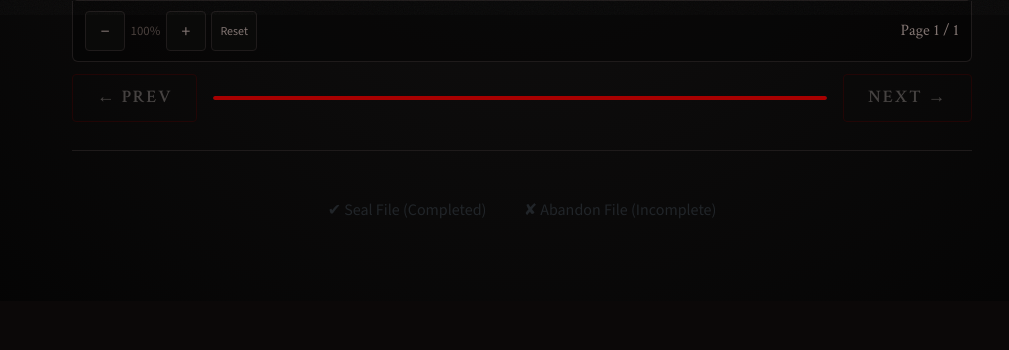
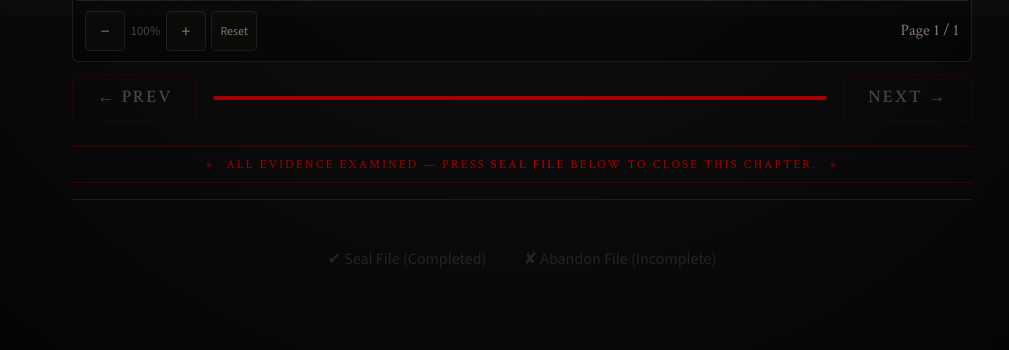
Before and after one commit to Navaneeth433/Murdermystery, a Flask app: template templates/content.html in a window 1280 px wide. Shown: the part 861-1211 px from the top of the page, without its empty margins (118-1127 px from the left). Before the commit the page ends 1079 px from the top, so only its background shows below. Run offline with Flask 3, Linux system fonts and the light colour scheme; tables that the repository leaves empty hold one stand-in row (values such as "Sample post"); the template is opened without the code that fills it: values that come from a table or form of the project are taken from there, most other values are stand-ins (such as "Sample title", 1, 10 or a date in 2020); grey boxes marked "Sample" are stand-in pictures.

Commit message:
feat: contextual hint banner + button pulse on last evidence page

```diff
--- a/templates/content.html
+++ b/templates/content.html
@@ -276,6 +276,60 @@
       max-height: 50vh;
     }
   }
+
+  /* ── Last-page hint banner ── */
+  .cv-hint-banner {
+    display: none;
+    text-align: center;
+    font-family: var(--font-display);
+    font-size: 0.76rem;
+    letter-spacing: 0.18em;
+    text-transform: uppercase;
+    color: var(--accent-red);
+    border-top: 1px solid rgba(180, 0, 0, 0.25);
+    border-bottom: 1px solid rgba(180, 0, 0, 0.25);
+    padding: 0.55rem 1rem;
+    margin: 0.75rem auto 0;
+    max-width: 900px;
+    width: 100%;
+    animation: hint-slide 0.7s ease forwards;
+  }
+
+  .cv-hint-icon {
+    opacity: 0.45;
+    font-size: 0.55rem;
+    vertical-align: middle;
+    margin: 0 0.5rem;
+  }
+
+  @keyframes hint-slide {
+    from {
+      opacity: 0;
+      transform: translateY(-8px);
+    }
+
+    to {
+      opacity: 1;
+      transform: translateY(0);
+    }
+  }
+
+  /* Pulse glow on seal button when first unlocked */
+  @keyframes seal-pulse {
+
+    0%,
+    100% {
+      box-shadow: none;
+    }
+
+    50% {
+      box-shadow: 0 0 22px rgba(180, 0, 0, 0.75);
+    }
+  }
+
+  .btn-completed.seal-ready {
+    animation: seal-pulse 1.2s ease 3;
+  }
 </style>
 {% endblock %}
 
@@ -340,10 +394,24 @@
   <p style="color: var(--text-muted); margin: 2rem 0;">No evidence photos available for this chapter.</p>
   {% endif %}
 
-  {# ── Hidden content container (timer / submit machinery) ── #}
+  {# ── Hidden content container ── #}
   <div id="content-container" data-content-id="{{ content.id }}" data-chapter="{{ content.chapter_number }}"
     style="display:none;">
   </div>
+
+  {# ── Last-page contextual hint ── #}
+  {% if not is_preview %}
+  <div id="cv-hint-banner" style="display:none;" class="cv-hint-banner">
+    <span class="cv-hint-icon">&#9632;</span>
+    ALL EVIDENCE EXAMINED &mdash;
+    {% if content.chapter_number == 2 %}
+    Proceed to the Evidence Analysis to close this chapter.
+    {% else %}
+    Press <strong>SEAL FILE</strong> below to close this chapter.
+    {% endif %}
+    <span class="cv-hint-icon">&#9632;</span>
+  </div>
+  {% endif %}
 
   {# ── Submit area ── #}
   {% if not is_preview %}
@@ -455,6 +523,19 @@
         btnSeal.title = reachedLastPage ? "" : "Read all pages first to seal the file.";
       }
 
+      // Show the hint banner and pulse the button on first unlocking
+      if (curPage === totalPages - 1) {
+        var hintBanner = document.getElementById("cv-hint-banner");
+        if (hintBanner && hintBanner.style.display === "none") {
+          hintBanner.style.display = "block";
+        }
+        if (btnSeal && !btnSeal.classList.contains("seal-ready")) {
+          btnSeal.classList.add("seal-ready");
+          // Remove animation class after it finishes so it doesn't replay on re-visit
+          setTimeout(function () { btnSeal.classList.remove("seal-ready"); }, 3700);
+        }
+      }
+
       // Reset internal scroll position, then bring nav buttons into view
       var viewport = document.getElementById("cv-viewport");
       if (viewport) {
```
